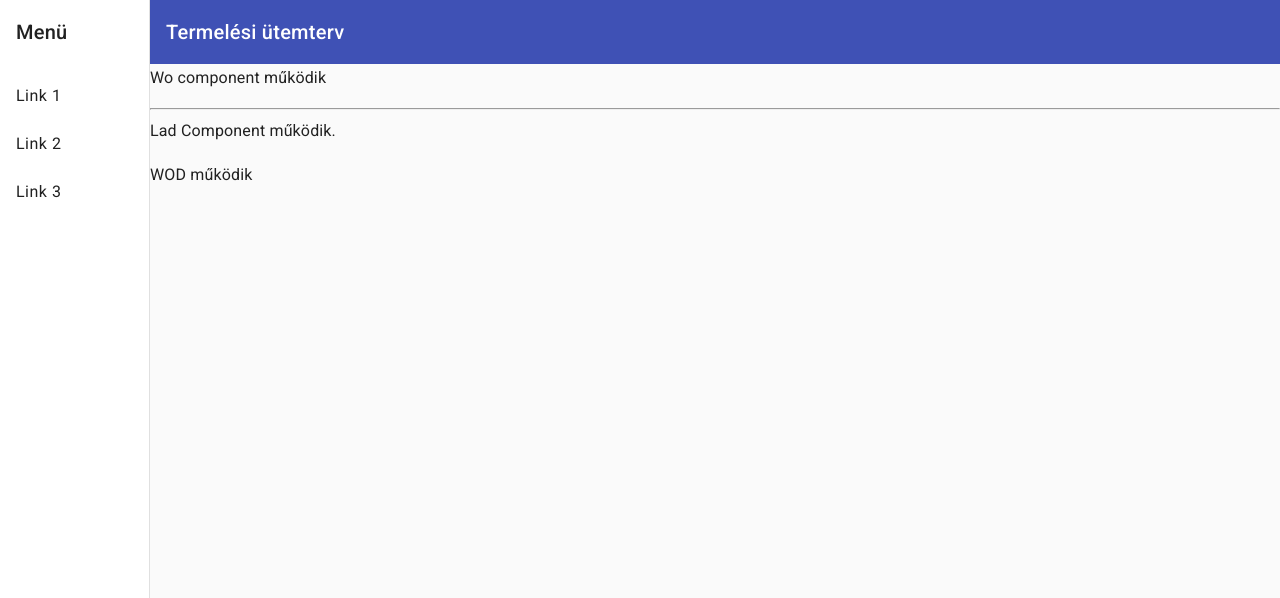
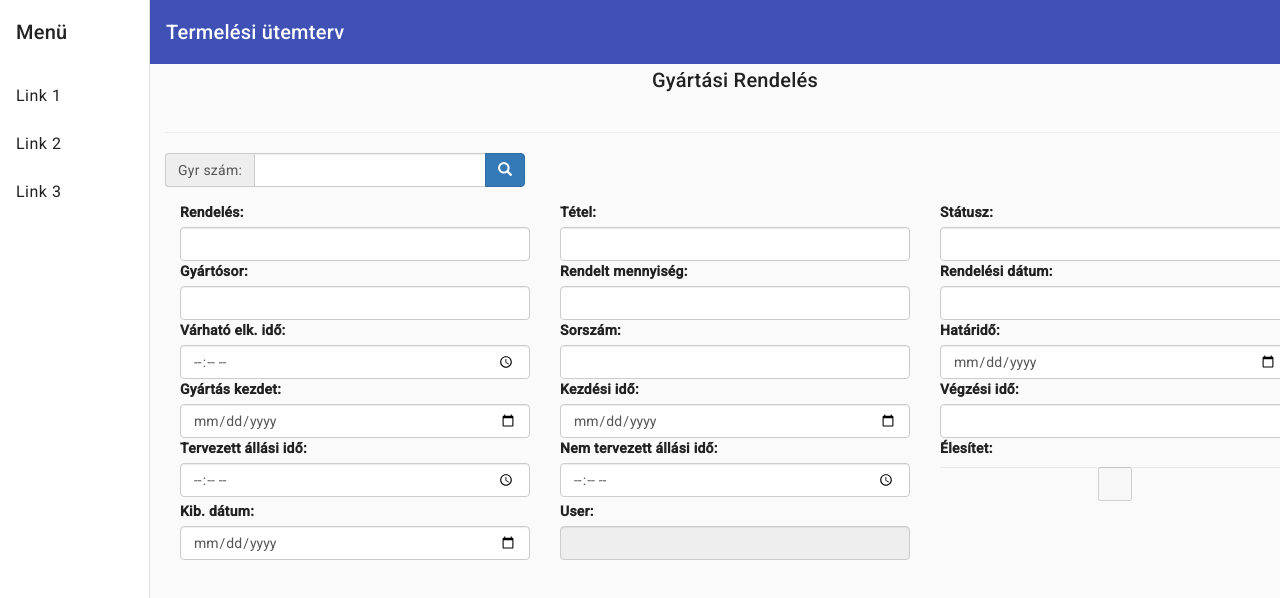
Before and after one commit to rohacsidana/Szakdolgozat_Termelesi_Utemterv_2023, an Angular app: page /workorder in a window 1280 px wide. Shown: the top 598 px of the page. Built offline with nearby package versions, Linux system fonts and the light colour scheme.

Commit message:
alap WoComponent from

```diff
--- a/angular.json
+++ b/angular.json
@@ -25,6 +25,7 @@
               "src/assets"
             ],
             "styles": [
+              "node_modules/bootstrap/dist/css/bootstrap.min.css",
               "@angular/material/prebuilt-themes/indigo-pink.css",
               "src/styles.css"
             ],
--- a/src/app/app.module.ts
+++ b/src/app/app.module.ts
@@ -32,6 +32,7 @@ import { MatTableModule } from '@angular/material/table';
 import { MatPaginatorModule } from '@angular/material/paginator';
 import { MatSortModule } from '@angular/material/sort';
 import { UserTableComponent } from './user/user-table/user-table.component';
+import { FormsModule } from '@angular/forms';
 
 @NgModule({
   declarations: [
@@ -67,6 +68,7 @@ import { UserTableComponent } from './user/user-table/user-table.component';
     MatTableModule,
     MatPaginatorModule,
     MatSortModule,
+    FormsModule
   ],
   providers: [],
   bootstrap: [AppComponent],
--- a/src/app/wo/wo.component.html
+++ b/src/app/wo/wo.component.html
@@ -1,14 +1,240 @@
-<div class="row">
+<!-- <div class="row">
   <div class="col-xs-12">
-    <h3>Wo component működik</h3>
-    <hr>
+    <h2 class="center">Wo component működik</h2>
+    <hr />
     <div class="row">
       <div class="col-md-12">
         <app-lad></app-lad>
 
-
-            <app-wod></app-wod>
-        </div>
+        <app-wod></app-wod>
+      </div>
     </div>
   </div>
 </div>
+ -->
+
+<div class="container">
+  <div class="row">
+    <div class="col-lg-12">
+      <h2 style="text-align: center">Gyártási Rendelés</h2>
+    </div>
+  </div>
+  <hr />
+  <div class="row">
+    <div class="col-lg-12">
+      <div class="row">
+        <div class="col-xs-12">
+          <form #woForm="ngForm">
+            <!-- Kereső rész -->
+            <div class="row">
+              <div class="col-xs-4">
+                <div class="form-group">
+
+                  <div class="input-group">
+                    <!-- <label for="woLot">Gyr szám:</label> -->
+                    <span class="input-group-addon">Gyr szám:</span>
+                    <input
+                      type="text"
+                      id="woLot"
+                      name="woLot"
+                      class="form-control"
+                      ngModel
+                      required
+                    />
+                    <div class="input-group-btn">
+                      <button class="btn btn-primary" type="submit">
+                        <i class="glyphicon glyphicon-search"></i>
+                      </button>
+                    </div>
+                  </div>
+
+                </div>
+              </div>
+            </div>
+
+            <div class="row">
+              <div class="col-xs-12">
+                <!-- GYR részletei -->
+                <div class="form-group">
+                  <div class="col-xs-4">
+                    <label for="order">Rendelés:</label>
+                    <input
+                      type="text"
+                      id="order"
+                      name="order"
+                      class="form-control"
+                      ngModel
+                    />
+                  </div>
+                  <div class="col-xs-4">
+                    <label for="part">Tétel:</label>
+                    <input
+                      type="text"
+                      id="part"
+                      name="part"
+                      class="form-control"
+                      ngModel
+                    />
+                  </div>
+                  <div class="col-xs-4">
+                    <label for="status">Státusz:</label>
+                    <input
+                      type="text"
+                      name="status"
+                      id="status"
+                      class="form-control"
+                      ngModel
+                    />
+                  </div>
+                  <div class="col-xs-4">
+                    <label for="line">Gyártósor:</label>
+                    <input
+                      type="text"
+                      name="line"
+                      id="line"
+                      class="form-control"
+                      ngModel
+                    />
+                  </div>
+                  <div class="col-xs-4">
+                    <label for="qtyOrd">Rendelt mennyiség:</label>
+                    <input
+                      type="text"
+                      name="qtyOrd"
+                      id="qtyOrd"
+                      class="form-control"
+                      ngModel
+                    />
+                  </div>
+                  <div class="col-xs-4">
+                    <label for="ordDate">Rendelési dátum:</label>
+                    <input
+                      type="text"
+                      name="ordDate"
+                      id="ordDate"
+                      class="form-control"
+                      ngModel
+                    />
+                  </div>
+                  <div class="col-xs-4">
+                    <label for="estTime">Várható elk. idő:</label>
+                    <input
+                      type="time"
+                      name="estTime"
+                      id="estTime"
+                      class="form-control"
+                      ngModel
+                    />
+                  </div>
+                  <div class="col-xs-4">
+                    <label for="seq">Sorszám:</label>
+                    <input
+                      type="number"
+                      name="seq"
+                      id="seq"
+                      class="form-control"
+                      ngModel
+                    />
+                  </div>
+                  <div class="col-xs-4">
+                    <label for="dueDate">Határidő:</label>
+                    <input
+                      type="date"
+                      name="dueDate"
+                      id="dueDate"
+                      class="form-control"
+                      ngModel
+                    />
+                  </div>
+                  <div class="col-xs-4">
+                    <label for="startDate">Gyártás kezdet:</label>
+                    <input
+                      type="date"
+                      name="startDate"
+                      id="startDate"
+                      class="form-control"
+                      ngModel
+                    />
+                  </div>
+                  <div class="col-xs-4">
+                    <label for="startTime">Kezdési idő:</label>
+                    <input
+                      type="date"
+                      name="startTime"
+                      id="startTime"
+                      class="form-control"
+                      ngModel
+                    />
+                  </div>
+                  <div class="col-xs-4">
+                    <label for="endTime">Végzési idő:</label>
+                    <input
+                      type="datetime"
+                      name="endTime"
+                      id="endTime"
+                      class="form-control"
+                      ngModel
+                    />
+                  </div>
+                  <div class="col-xs-4">
+                    <label for="pldDown">Tervezett állási idő:</label>
+                    <input
+                      type="time"
+                      name="pldDown"
+                      id="pldDown"
+                      class="form-control"
+                      ngModel
+                    />
+                  </div>
+                  <div class="col-xs-4">
+                    <label for="unpldDown">Nem tervezett állási idő:</label>
+                    <input
+                      type="time"
+                      name="unpldDown"
+                      id="unpldDown"
+                      class="form-control"
+                      ngModel
+                    />
+                  </div>
+                  <div class="col-xs-4">
+                    <label for="activated">Élesítet:</label>
+                    <input
+                      type="checkbox"
+                      name="activated"
+                      id="activated"
+                      class="form-control"
+                      ngModel
+                      disabled
+                    />
+                  </div>
+                  <div class="col-xs-4">
+                    <label for="relDate">Kib. dátum:</label>
+                    <input
+                      type="date"
+                      name="relDate"
+                      id="relDate"
+                      class="form-control"
+                      ngModel
+                    />
+                  </div>
+                  <!-- User csak akkor ha nem új GYR-t  veszünk fel -->
+                  <div class="col-xs-4">
+                    <label for="user">User:</label>
+                    <input
+                      type="text"
+                      name="user"
+                      id="user"
+                      class="form-control"
+                      ngModel
+                      [disabled]="true"
+                    />
+                  </div>
+                </div>
+              </div>
+            </div>
+          </form>
+        </div>
+      </div>
+    </div>
+  </div>
+</div>
--- a/src/app/wo/wo.component.ts
+++ b/src/app/wo/wo.component.ts
@@ -1,6 +1,6 @@
 
 import { Component } from "@angular/core";
-
+import {NgForm} from "@angular/forms";
 @Component({
     selector: 'app-wo',
     templateUrl: 'wo.component.html',
```
